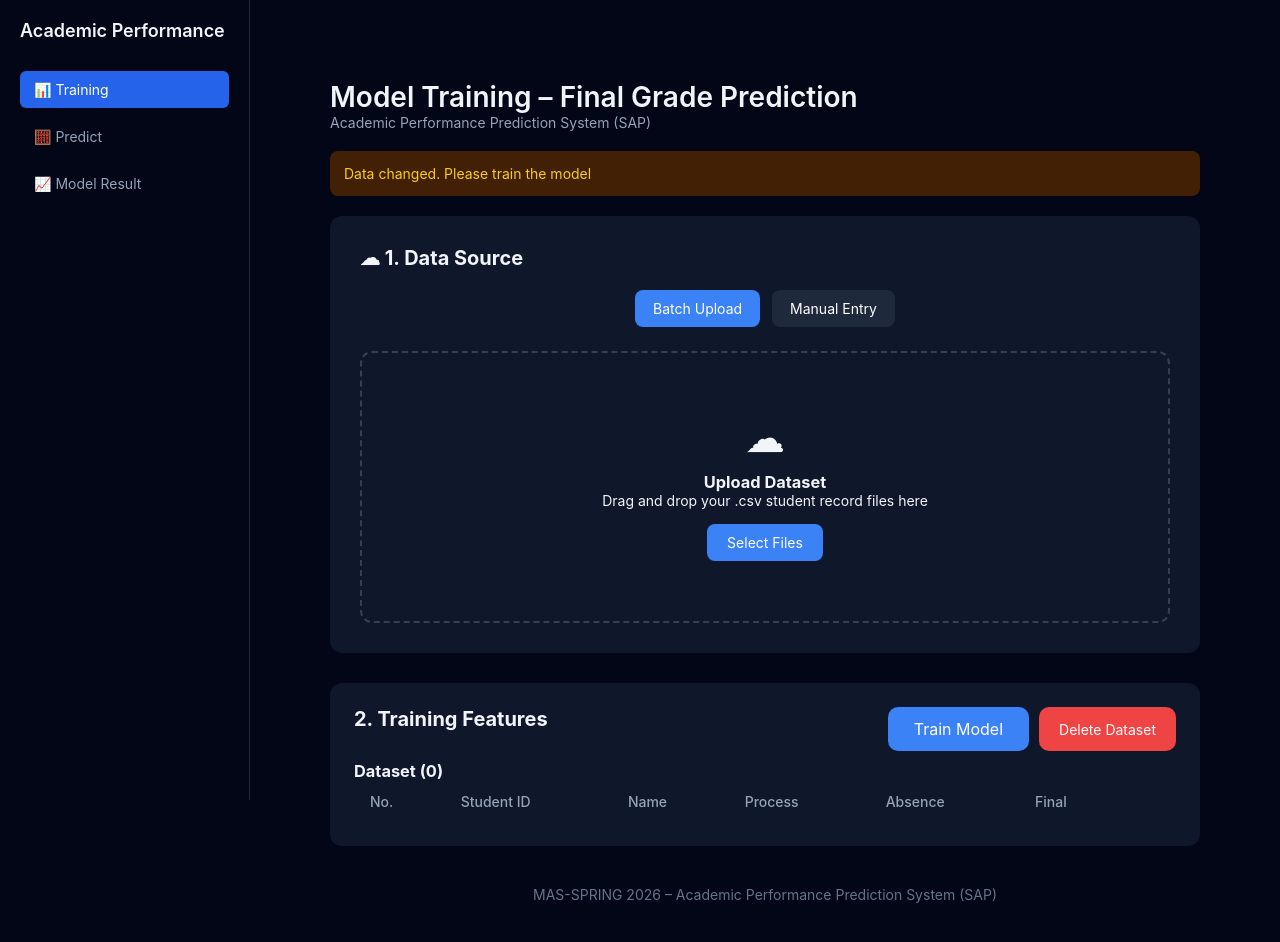
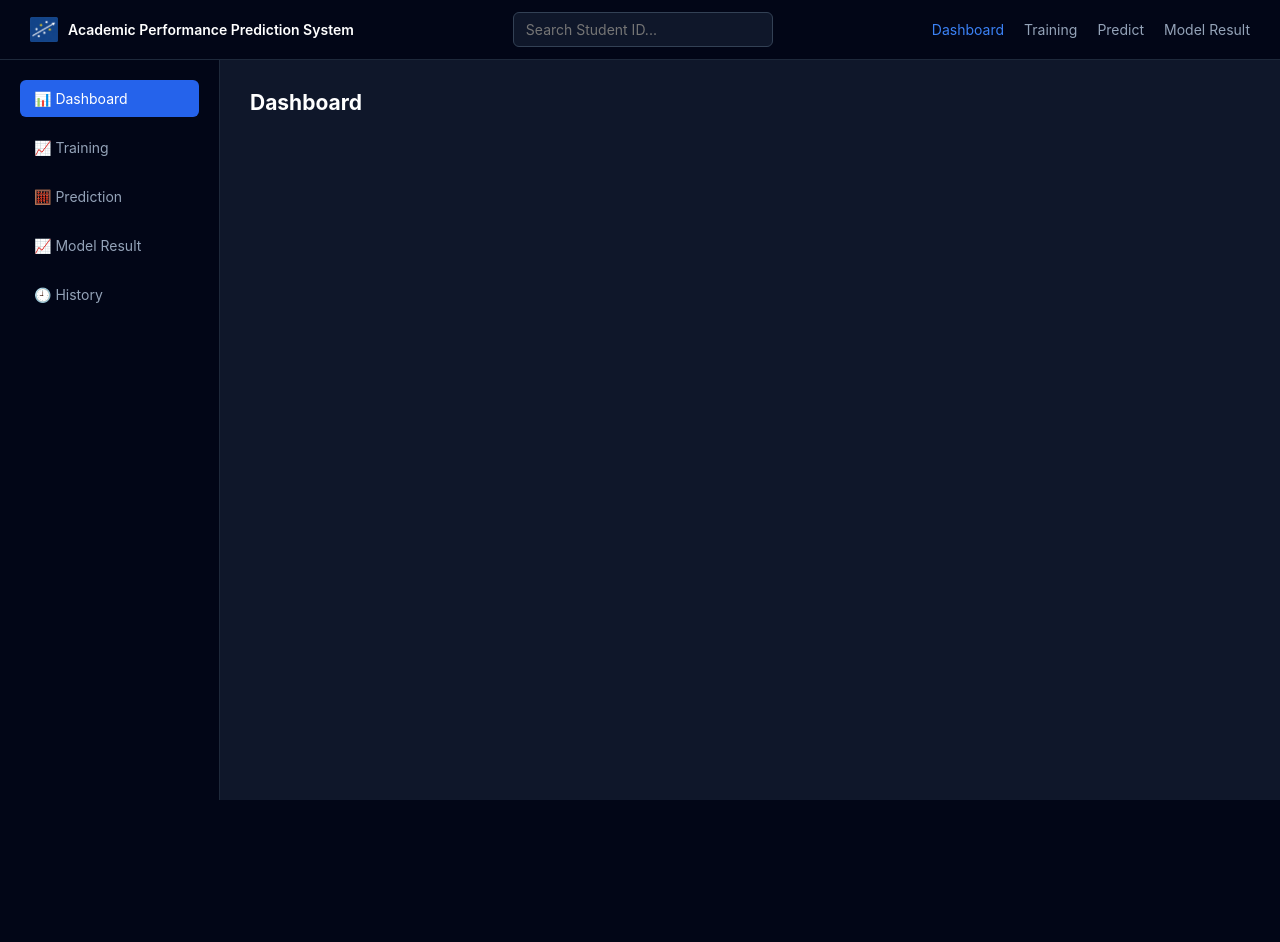
Before and after one commit to MinhPhuc00ne/academic-performance-prediction-system, a React (Vite) app: page / in a window 1280 px wide. Shown: the top 942 px of the page. After the commit the page ends 800 px from the top, so only its background shows below. Built offline with nearby package versions, Linux system fonts and the light colour scheme.

Commit message:
update sivebar

```diff
--- a/src/App.jsx
+++ b/src/App.jsx
@@ -5,7 +5,8 @@ import Predict from "./components/Predict/Predict";
 import Sidebar from "./components/Sidebar/Sidebar";
 
 function App() {
-  const [activeTab, setActiveTab] = useState("training");
+
+  const [activeTab, setActiveTab] = useState("dashboard");
 
   const [data, setData] = useState(() => {
     const savedData = localStorage.getItem("mas291_data");
@@ -28,20 +29,177 @@ function App() {
   }, [model]);
 
   return (
-    <div className="app-container">
-      <Sidebar activeTab={activeTab} setActiveTab={setActiveTab} />
 
-      <main className="main-content page-enter">
-        {activeTab === "training" && (
-          <Training data={data} setData={setData} setModel={setModel} />
-        )}
+    <div style={styles.app}>
 
-        {activeTab === "model" && <ModelResult model={model} />}
+      {/* TOPBAR */}
 
-        {activeTab === "predict" && <Predict model={model} />}
-      </main>
+      <header style={styles.topbar}>
+
+        <div style={styles.left}>
+
+          <img
+            src="/images/logo.png"
+            alt="logo"
+            style={styles.logo}
+          />
+
+          <span style={styles.systemName}>
+            Academic Performance Prediction System
+          </span>
+
+        </div>
+
+        <input
+          placeholder="Search Student ID..."
+          style={styles.search}
+        />
+
+        <div style={styles.nav}>
+
+          <span
+            style={activeTab === "dashboard" ? styles.activeNav : styles.navItem}
+            onClick={() => setActiveTab("dashboard")}
+          >
+            Dashboard
+          </span>
+
+          <span
+            style={activeTab === "training" ? styles.activeNav : styles.navItem}
+            onClick={() => setActiveTab("training")}
+          >
+            Training
+          </span>
+
+          <span
+            style={activeTab === "predict" ? styles.activeNav : styles.navItem}
+            onClick={() => setActiveTab("predict")}
+          >
+            Predict
+          </span>
+
+          <span
+            style={activeTab === "model" ? styles.activeNav : styles.navItem}
+            onClick={() => setActiveTab("model")}
+          >
+            Model Result
+          </span>
+
+        </div>
+
+      </header>
+
+
+      {/* MAIN AREA */}
+
+      <div style={styles.main}>
+
+        <Sidebar
+          activeTab={activeTab}
+          setActiveTab={setActiveTab}
+        />
+
+        <main style={styles.content}>
+
+          {activeTab === "dashboard" && (
+            <h2>Dashboard</h2>
+          )}
+
+          {activeTab === "training" && (
+            <Training
+              data={data}
+              setData={setData}
+              setModel={setModel}
+            />
+          )}
+
+          {activeTab === "predict" && (
+            <Predict model={model} />
+          )}
+
+          {activeTab === "model" && (
+            <ModelResult model={model} />
+          )}
+
+        </main>
+
+      </div>
+
     </div>
+
   );
+
 }
 
+const styles = {
+
+  app:{
+    height:"100vh",
+    display:"flex",
+    flexDirection:"column",
+    background:"#0f172a",
+    color:"white"
+  },
+
+  topbar:{
+    height:"60px",
+    display:"flex",
+    alignItems:"center",
+    justifyContent:"space-between",
+    padding:"0 30px",
+    background:"#020617",
+    borderBottom:"1px solid #1e293b"
+  },
+
+  left:{
+    display:"flex",
+    alignItems:"center",
+    gap:"10px"
+  },
+
+  logo:{
+    width:"28px"
+  },
+
+  systemName:{
+    fontWeight:"600"
+  },
+
+  search:{
+    width:"260px",
+    padding:"8px 12px",
+    background:"#0f172a",
+    border:"1px solid #334155",
+    borderRadius:"6px",
+    color:"white"
+  },
+
+  nav:{
+    display:"flex",
+    gap:"20px"
+  },
+
+  navItem:{
+    cursor:"pointer",
+    color:"#94a3b8"
+  },
+
+  activeNav:{
+    cursor:"pointer",
+    color:"#3b82f6"
+  },
+
+  main:{
+    flex:1,
+    display:"flex"
+  },
+
+  content:{
+    flex:1,
+    padding:"30px",
+    overflow:"auto"
+  }
+
+};
+
 export default App;
--- a/src/components/Sidebar/Sidebar.jsx
+++ b/src/components/Sidebar/Sidebar.jsx
@@ -1,77 +1,79 @@
 function Sidebar({ activeTab, setActiveTab }) {
 
   const styles = {
-    sidebar: {
-      width: "250px",
-      height: "100vh",
-      background: "#020617",
-      borderRight: "1px solid #1e293b",
-      padding: "20px",
-      color: "#f1f5f9"
+
+    sidebar:{
+      width:"220px",
+      background:"#020617",
+      borderRight:"1px solid #1e293b",
+      padding:"20px",
+      display:"flex",
+      flexDirection:"column",
+      gap:"12px"
     },
 
-    logo: {
-      fontSize: "18px",
-      fontWeight: "600",
-      marginBottom: "30px"
+    item:{
+      padding:"10px 14px",
+      borderRadius:"6px",
+      color:"#94a3b8",
+      cursor:"pointer"
     },
 
-    menu: {
-      display: "flex",
-      flexDirection: "column",
-      gap: "10px"
-    },
+    active:{
+      background:"#2563eb",
+      color:"white"
+    }
 
-    menuItem: {
-      padding: "10px 14px",
-      borderRadius: "6px",
-      color: "#94a3b8",
-      cursor: "pointer",
-      transition: "0.2s"
-    },
-
-    active: {
-      background: "#2563eb",
-      color: "white"
-    }
   };
 
-  const getItemStyle = (tab) => {
-    return activeTab === tab
-      ? { ...styles.menuItem, ...styles.active }
-      : styles.menuItem;
-  };
+  const getStyle = (tab) =>
+    activeTab === tab
+      ? { ...styles.item, ...styles.active }
+      : styles.item;
 
   return (
+
     <aside style={styles.sidebar}>
-      <div style={styles.logo}>
-        Academic Performance
-      </div>
 
-      <div style={styles.menu}>
       <div
-          style={getItemStyle("training")}
-          onClick={() => setActiveTab("training")}
+        style={getStyle("dashboard")}
+        onClick={() => setActiveTab("dashboard")}
       >
-         📊  Training
+        📊 Dashboard
       </div>
 
       <div
-          style={getItemStyle("predict")}
-          onClick={() => setActiveTab("predict")}
+        style={getStyle("training")}
+        onClick={() => setActiveTab("training")}
       >
-         🧮 Predict
+       📈 Training
       </div>
 
       <div
-          style={getItemStyle("model")}
+        style={getStyle("predict")}
+        onClick={() => setActiveTab("predict")}
+      >
+       🧮 Prediction
+      </div>
+
+      <div
+        style={getStyle("model")}
         onClick={() => setActiveTab("model")}
       >
        📈 Model Result
       </div>
+
+      <div
+        style={getStyle("history")}
+        onClick={() => setActiveTab("history")}
+      >
+       🕘 History
       </div>
+
     </aside>
+
   );
+
 }
 
 export default Sidebar;
```
Also changed, not shown: src/components/Layout/Layout.jsx (added, +74 -0 lines), src/components/Layout/Layout.module.scss (added, +117 -0 lines), public/images/logo.png (renamed from public/images/favicon.png). Lines whose indentation alone changed are shown as unchanged.
